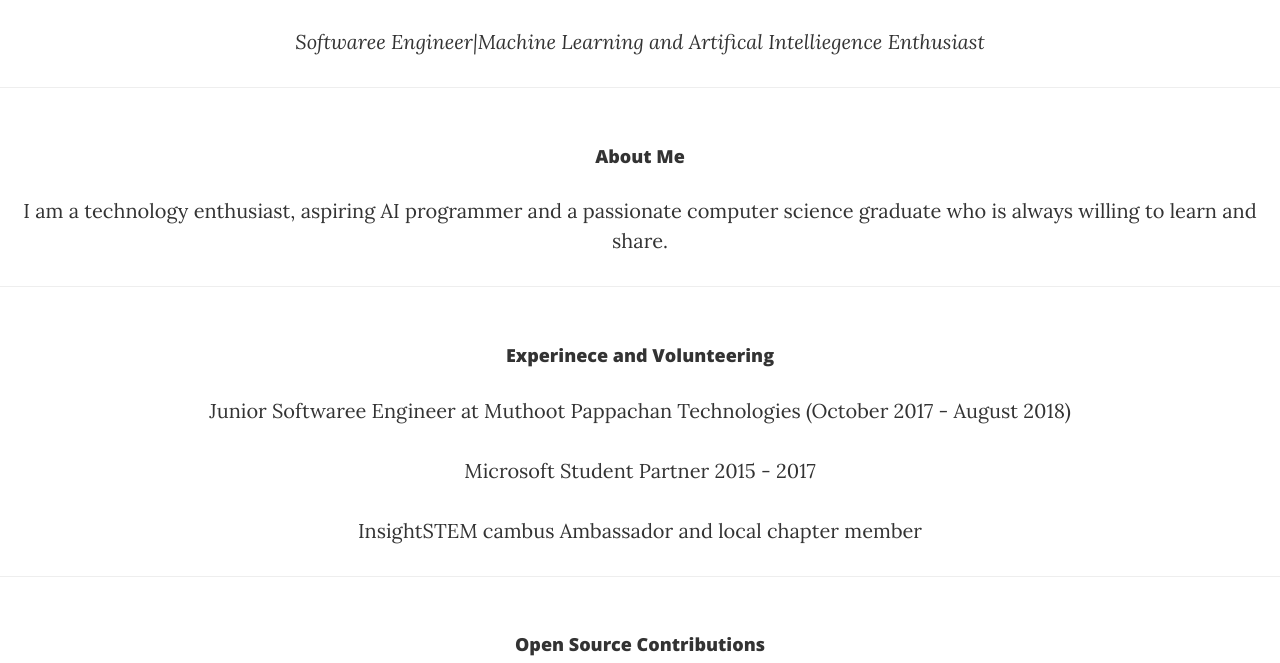
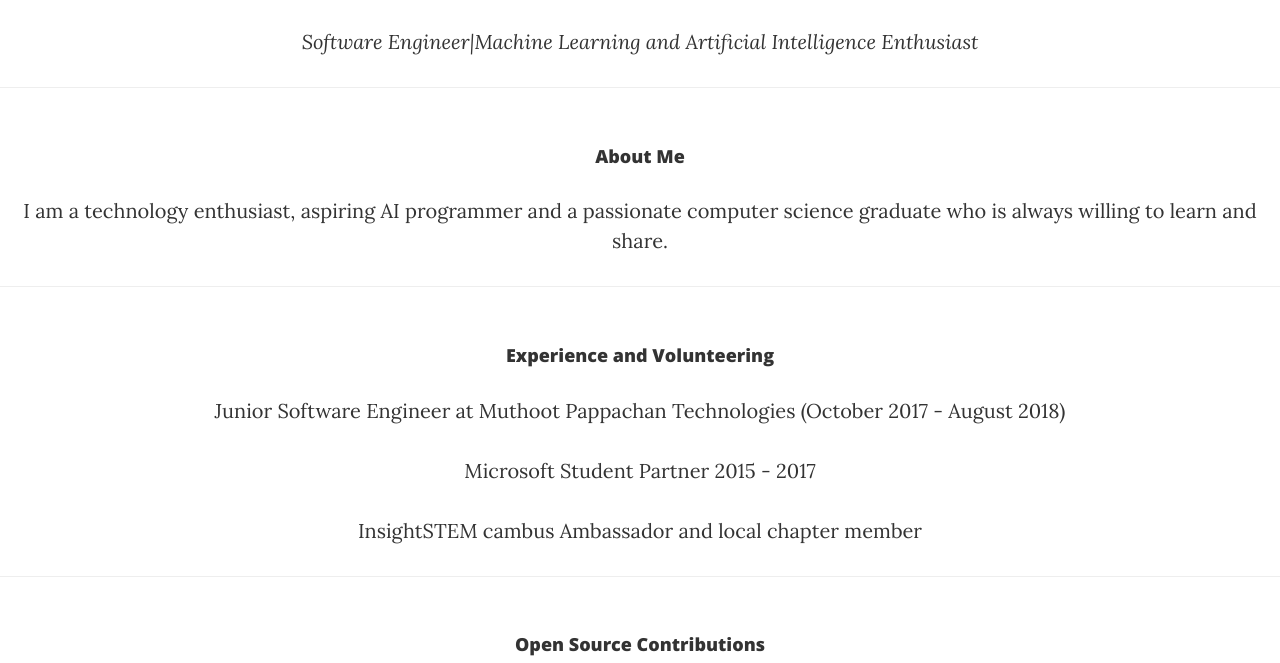
Before and after one commit to gitcodes/My_Website, a plain HTML site: page index.html in a window 1280 px wide. Shown: the part 124-787 px from the top of the page. Drawn offline with nearby package versions, Linux system fonts and the light colour scheme.

Commit message:
spelling corrections

```diff
--- a/index.html
+++ b/index.html
@@ -31,7 +31,7 @@
       <img class="img-circle" src="img/me.jpg" style="width:200px;height:250px;" alt="OommenKuruvilla">
         <br/> -->
     <h1>Hi! I'm Oommen Kuruvilla</h1>
-    <p><i>Softwaree Engineer|Machine Learning and Artifical Intelliegence Enthusiast</i></p>
+    <p><i>Software Engineer|Machine Learning and Artificial Intelligence Enthusiast</i></p>
 
     <hr><br>
 
@@ -41,8 +41,8 @@
 
     <hr><br>
 
-    <h4>Experinece and Volunteering</h4>
-    <p>Junior Softwaree Engineer at Muthoot Pappachan Technologies (October 2017 - August 2018)</p>
+    <h4>Experience and Volunteering</h4>
+    <p>Junior Software Engineer at Muthoot Pappachan Technologies (October 2017 - August 2018)</p>
     <p>Microsoft Student Partner 2015 - 2017</p>
     <p>InsightSTEM cambus Ambassador and local chapter member</p>
 
```
